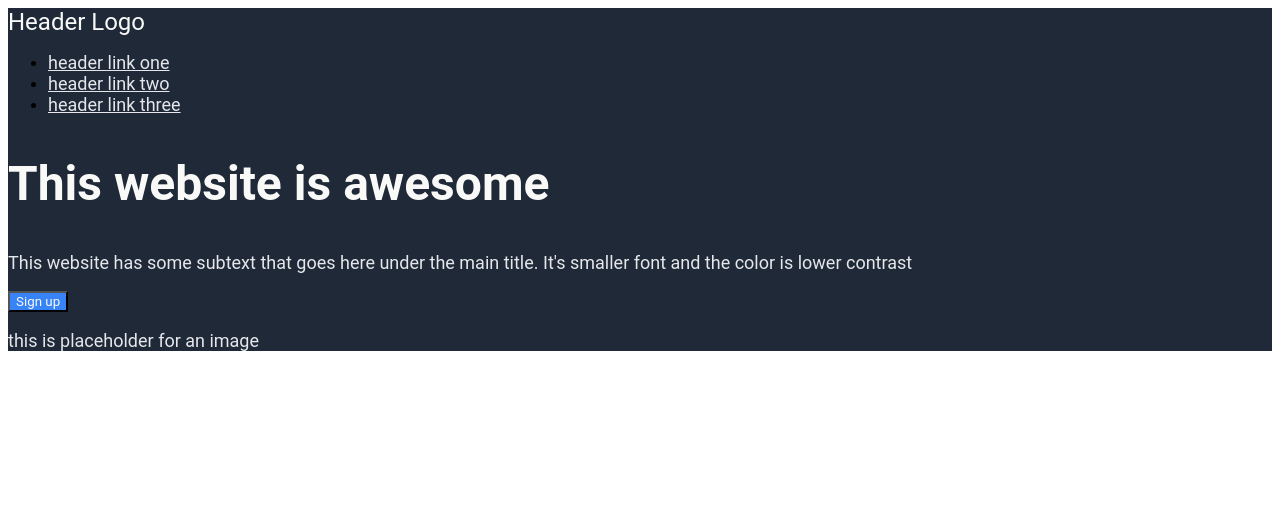
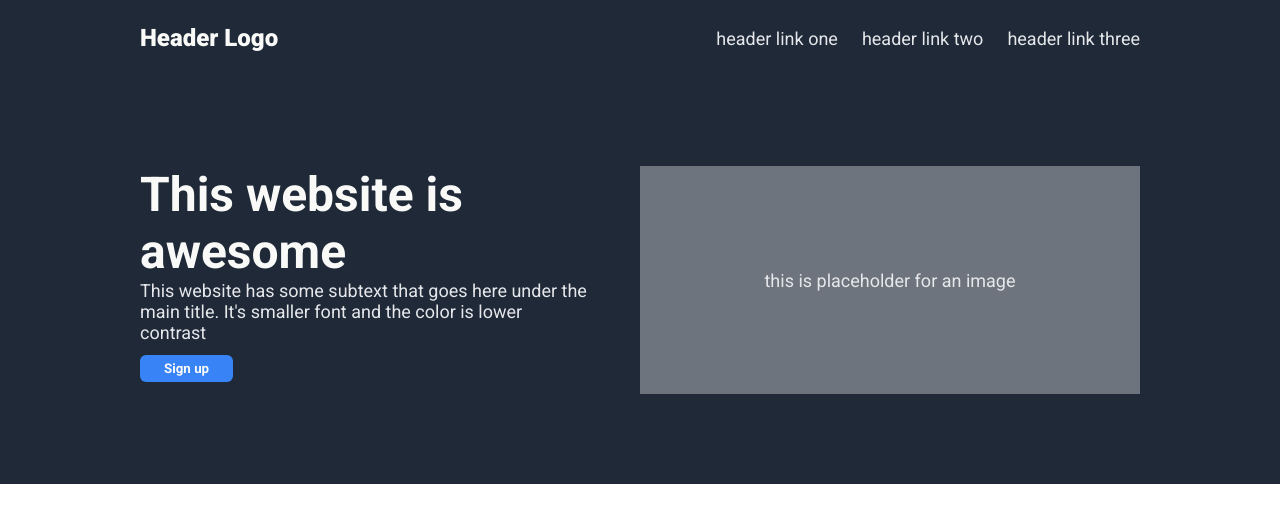
Before and after one commit to baglana/odin-landing-page, a plain HTML site: page index.html in a window 1280 px wide. Drawn offline with Linux system fonts and the light colour scheme.

Commit message:
Finish drafting hero section

```diff
--- a/index.html
+++ b/index.html
@@ -4,6 +4,9 @@
   <meta charset="UTF-8">
   <meta name="viewport" content="width=device-width, initial-scale=1.0">
   <title>Odin Landing Page</title>
+  <link rel="preconnect" href="https://fonts.googleapis.com">
+  <link rel="preconnect" href="https://fonts.gstatic.com" crossorigin>
+  <link href="https://fonts.googleapis.com/css2?family=Roboto:ital,wght@0,100;0,300;0,400;0,500;0,700;0,900;1,100;1,300;1,400&display=swap" rel="stylesheet">
   <link rel="stylesheet" href="style.css">
 </head>
 <body>
@@ -18,6 +21,7 @@
         </ul>
       </nav>
 
+      <div class="row">
         <div class="column">
           <h1>This website is awesome</h1>
           <p>
@@ -33,6 +37,7 @@
         </div>
       </div>
       </div>
+    </div>
   </section>
 </body>
 </html>
--- a/style.css
+++ b/style.css
@@ -8,7 +8,14 @@ html {
 }
 
 * {
-  font-family: Roboto, sans-serif;
+  font-family: 'Roboto', sans-serif;
+}
+
+body,
+p,
+h1 {
+  margin: 0;
+  padding: 0;
 }
 
 #hero,
@@ -16,14 +23,21 @@ footer {
   background-color: #1F2937;
 }
 
+.container {
+  max-width: 1000px;
+  margin: 0 auto;
+  display: flex;
+  flex-direction: column;
+}
+
 .header-logo {
   font-size: 24px;
+  font-weight: 900;
   color: #F9FAF8;
 }
 
 #hero h1 {
   color: #F9FAF8;
-  font-weight: extra-bold;
   font-size: 48px;
 }
 
@@ -31,6 +45,43 @@ footer {
 #hero nav a {
   font-size: 18px;
   color: #E5E7EB;
+  text-decoration: none;
+}
+
+nav {
+  padding: 24px 0;
+  display: flex;
+  align-items: center;
+  justify-content: space-between;
+}
+
+nav ul {
+  margin: 0;
+  padding: 0;
+  display: flex;
+  gap: 24px;
+}
+
+nav li {
+  list-style-type: none;
+}
+
+.row {
+  padding: 90px 0;
+  display: flex;
+  justify-content: space-between;
+}
+
+.column {
+  flex-basis: 50%;
+  display: flex;
+  flex-direction: column;
+  align-items: flex-start;
+  justify-content: center;
+}
+
+#hero .column:first-child {
+  padding-right: 48px;
 }
 
 #hero button,
@@ -38,3 +89,24 @@ footer {
   color: #F9FAF8;
   background-color: #3883F6;
 }
+
+button {
+  margin: 12px 0;
+  padding: 6px 24px;
+  font-weight: bold;
+  border-radius: 6px;
+}
+
+#hero button {
+  color: #F9FAF8;
+  border-width: 0;
+}
+
+.image-placeholder {
+  background-color: #6d747d;
+  align-self: stretch;
+  flex: 1;
+  display: flex;
+  align-items: center;
+  justify-content: center;
+}
```
Lines whose indentation alone changed are shown as unchanged.
